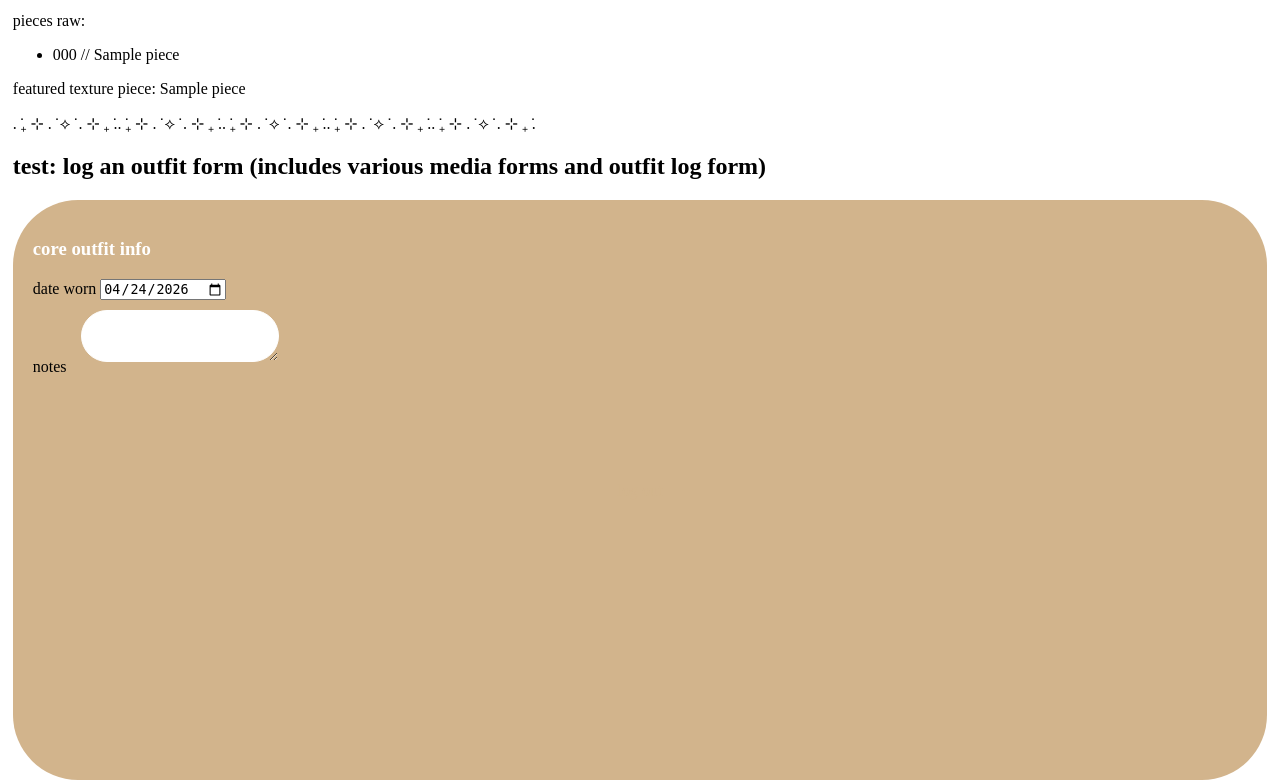
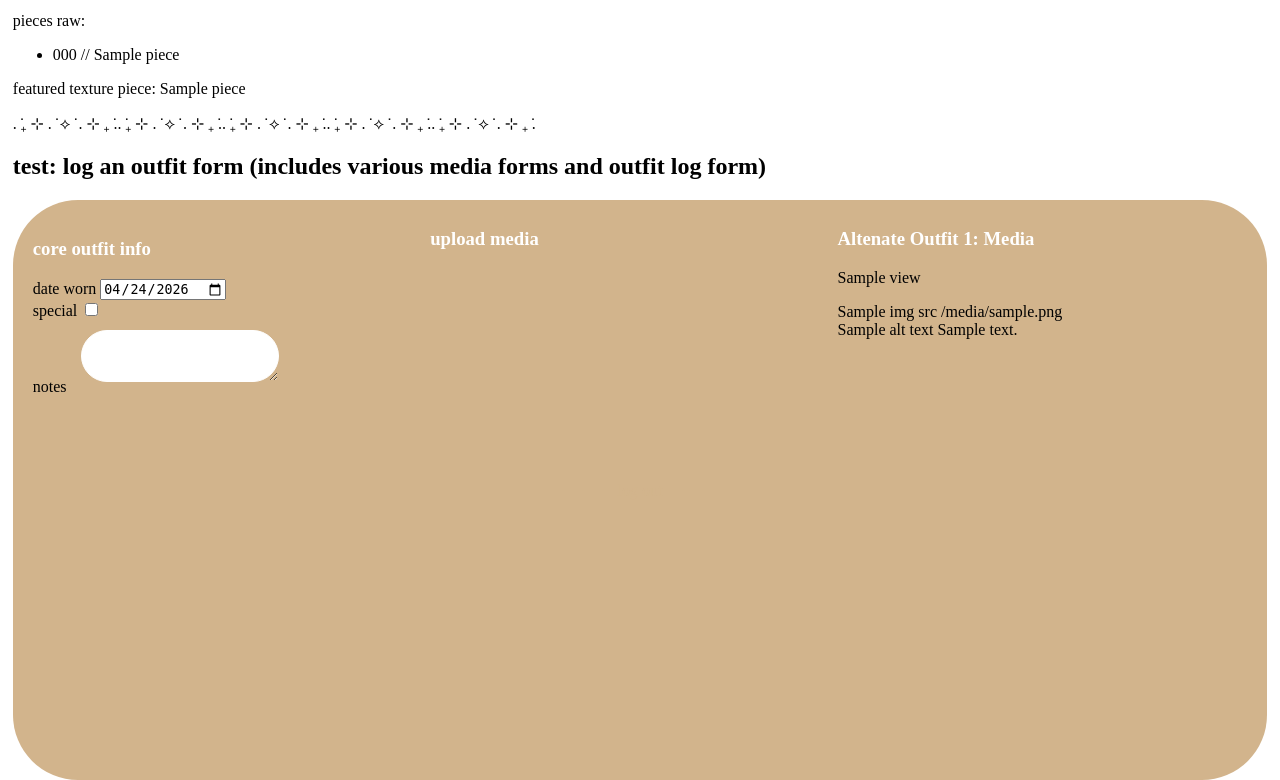
Before and after one commit to rerohern/outfitarchives, a Flask app: template templates/regular-outfit.html in a window 1280 px wide. Shown: the part 312-1092 px from the top of the page. Run offline with Flask 3, Linux system fonts and the light colour scheme; tables that the repository leaves empty hold one stand-in row (values such as "Sample post"); the template is opened without the code that fills it: values that come from a table or form of the project are taken from there, most other values are stand-ins (such as "Sample title", 1, 10 or a date in 2020).

Commit message:
rendered rudimentary media forms for test-outfit.html

```diff
--- a/app.py
+++ b/app.py
@@ -295,9 +295,9 @@ def test_outfit():
     # section for logging an outfit
     outfit_form = LogOutfitForm()
     outfit_media = build_media_forms(["front", "left", "back", "right"], media_type="outfit")
-    outfit_alt_groups = [
-        build_media_forms(["front", "left", "back", "right"], media_type="outfit_alt", group = 1)
-    ]
+    outfit_alt_groups = {
+        1: build_media_forms([...], media_type="outfit_alt", group=1),
+    }
 
 
 
--- a/templates/regular-outfit.html
+++ b/templates/regular-outfit.html
@@ -20,7 +20,7 @@
 
 <h2>test: log an outfit form (includes various media forms and outfit log form)</h2>
 <form class="add-piece-form" method="POST">
-    {{ outfit_form.csrf_token }} {{ outfit_media_form.csrf_token }} {{ alt_outfit_media_form.csrf_token }} {{ outfit_texture_media_form.csrf_token }}
+    {{ outfit_form.csrf_token }}
     <div class="form-section">
       <h3>core outfit info</h3>
       <div class="form-row">
@@ -28,14 +28,49 @@
         {{ outfit_form.date_worn() }}
       </div>
       <div class="form-row">
-        {{ outfit_form.is_special.label }}
-        {{ outfit_form.is_special() }}
+        {{ outfit_form.special_toggle.label }}
+        {{ outfit_form.special_toggle() }}
       </div>
       <div class="form-row">
         {{ outfit_form.notes.label }}
         {{ outfit_form.notes(class="add-piece-input")}}
       </div>
-
+    </div>
+    <div class="form-media-grid">
+      <div class="form-row"><h3>upload media</h3></div>
+      {% for view, form in outfit_media.items() %}
+      <div class="form-media-grid-item">
+          <h4>{{ view }}</h4>
+          <div class="form-row">
+            {{ form.img_src.label }}
+            {{ form.img_src() }}
+          </div>
+          <div class="form-row">
+            {{ form.alt_text.label }}
+            {{ form.alt_text() }}
+          </div>
+      </div>
+      {% endfor %}
+    </div>
+    <div class="form-media-grid">
+      {% for group_id, group in outfit_alt_groups.items() %}
+        <div class="alt-group">
+          <h3>Altenate Outfit {{ group_id }}: Media</h3>
+          {% for view, form in group.items() %}
+            <div>
+              <p>{{ view }}</p>
+              <div class="form-row">
+                {{ form.img_src.label }}
+                {{ form.img_src() }}
+              </div>
+              <div class="form-row">
+                {{ form.alt_text.label }}
+                {{ form.alt_text() }}
+              </div>
+            </div>
+          {% endfor %}
+        </div>
+      {% endfor %}
     </div>
 
 </form>
```
